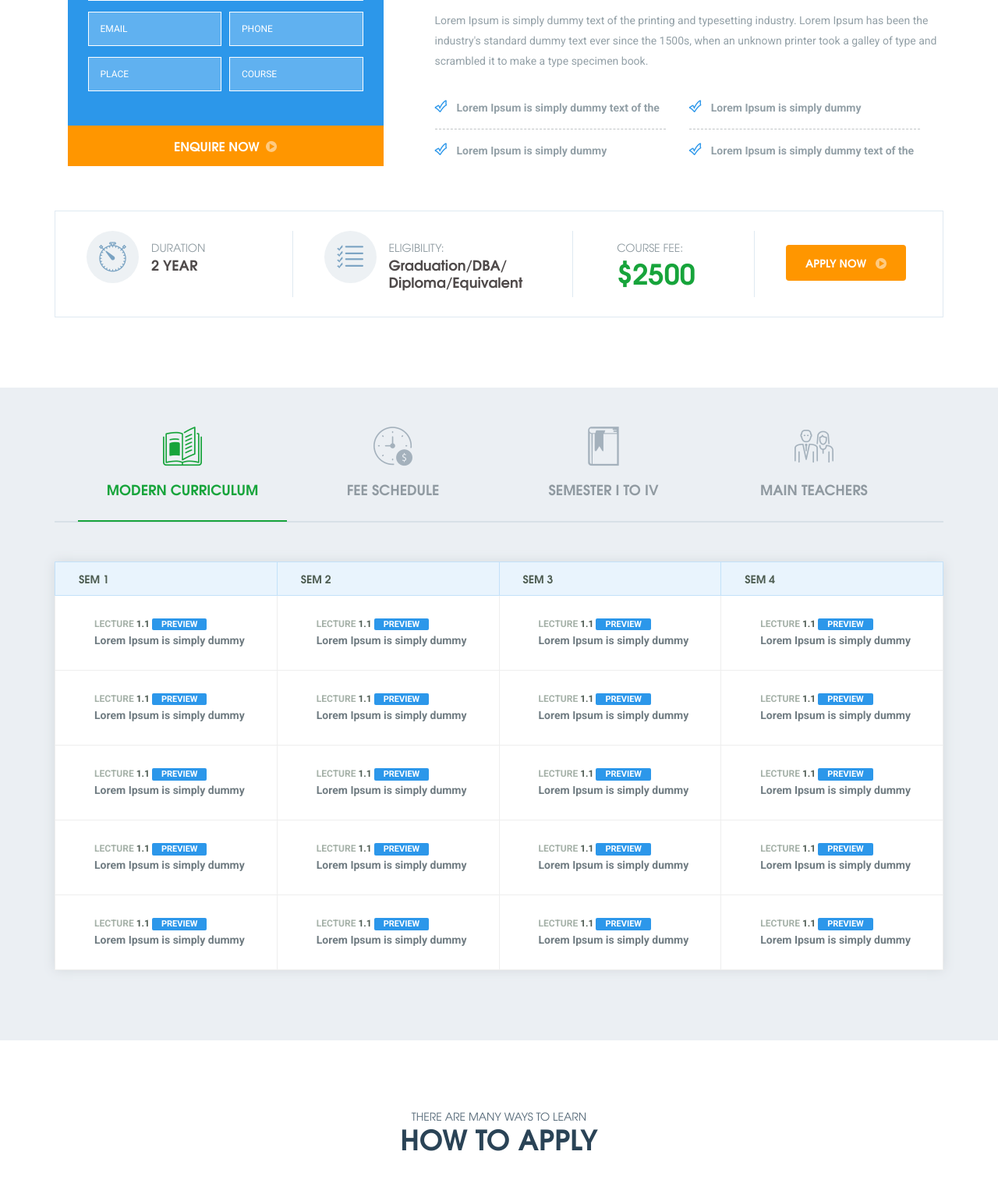
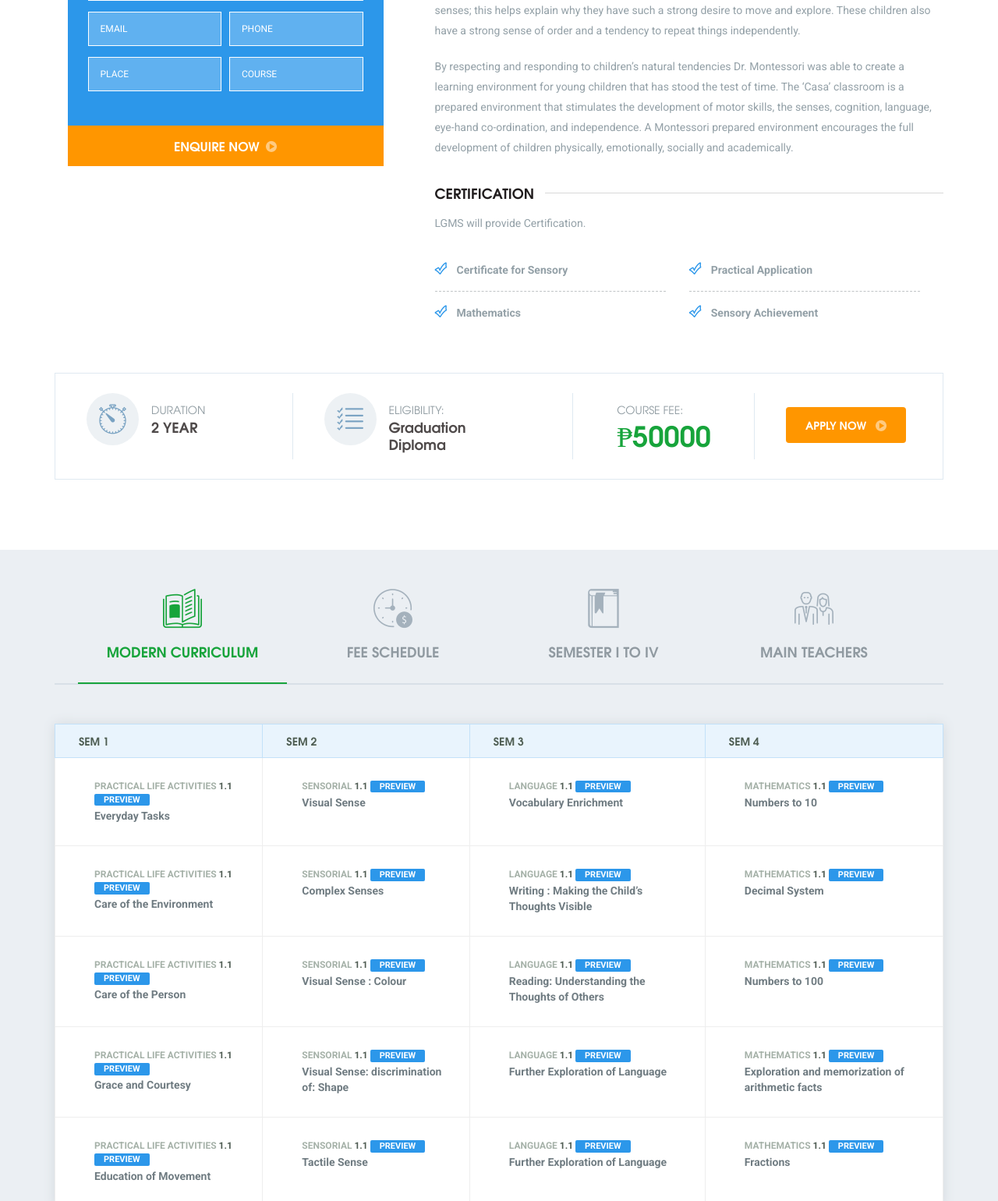
Before and after one commit to 42force/online_lgms, a Django app: template lgmssis/templates/flatpages/elementary.html in a window 1280 px wide. Shown: the part 2880-4420 px from the top of the page at 78% size. Run offline with Django 3.2, Linux system fonts and the light colour scheme; the template is opened without the code that fills it, so the values that code supplies are empty; some libraries are stand-ins or nearby versions.

Commit message:
elementary is based here..

```diff
--- a/lgmssis/templates/flatpages/elementary.html
+++ b/lgmssis/templates/flatpages/elementary.html
@@ -8,14 +8,14 @@
                 <div class="row">
                     <div class="col-sm-8 col-lg-9">
                         <div class="content">
-                            <h1>Elementary</h1>
-                            <p>Lorem Ipsum is simply dummy text of the printing and typesetting industry.</p>
+                            <h1>CASA</h1>
+                            <p>Apply Now.</p>
                         </div>
                     </div>
                     <div class="col-sm-4 col-lg-3"> <a href="apply-online.html" class="apply-online clearfix">
-                        <div class="left clearfix"> <span class="icon"><img src="images/apply-online-sm-ico.png" class="img-responsive" alt=""></span> <span class="txt">Apply Online</span> </div>
+                        <div class="left clearfix"> <span class="icon"><img src="{% static "lgmssis/images/apply-online-sm-ico.png" %}" class="img-responsive" alt=""></span> <span class="txt">Apply Online</span> </div>
                         <div class="arrow"><i class="fa fa-angle-right" aria-hidden="true"></i></div>
-                        </a> <a href="#" class="download-prospects brochure"> <span class="icon-brochure-icon"></span> <span class="small">Download:</span>Course Brochure</a> </div>
+                        </a> <a href="https://drive.google.com/open?id=1_JSOuEBc3KAq_XAiF0lTOOQfQAvZGt6F" class="download-prospects brochure"> <span class="icon-brochure-icon"></span> <span class="small">Download:</span>Course Brochure</a> </div>
                 </div>
             </div>
         </div>
@@ -27,17 +27,20 @@
                 <div class="row">
                     <div class="col-md-7 col-md-push-5 left-block">
                         <h2>COURSE DESCRIPTION</h2>
-                        <p>Lorem Ipsum is simply dummy text of the printing and typesetting industry. Lorem Ipsum has been the industry's standard dummy text ever since the 1500s, when an unknown printer took a galley of type and scrambled it to make a type specimen book. Lorem Ipsum is simply dummy text of the printing and typesetting industry. Lorem Ipsum has been the industry's standard dummy text ever since the 1500s, when an unknown printer took a galley of type and scrambled it to make a type specimen book. </p>
-                        <p>Lorem Ipsum is simply dummy text of the printing and typesetting industry. Lorem Ipsum has been the industry's standard dummy text ever since the 1500s, when an unknown printer took a galley of type and scrambled it to make a type specimen book. </p>
+                        <p>When Dr. Maria Montessori set up her first class for children ages 3 to 7, (which she called a Casa dei Bambini – a children’s home), she observed that some activities appealed to the children more than others. The activities that engaged the children fully (or put them in a state of ‘flow,’ to use the modern term coined by psychologist Mihály Csikszentmihályi) became the basis of the international Montessori Casa curriculum for 3 to 6 year olds that is found around the globe today.
+
+In considering the types of materials that fully engaged the young child, Dr. Montessori realized that in addition to the human tendencies we all have for communication, exploration and order, children have periods of development when some tendencies or sensitivities are much more pronounced than others. For the young child, these sensitivities include what Montessori termed an absorbent mind; the ability of young children to absorb the culture and language in which they exist. For example, young children naturally mimic what the adults around them do and say. Young children are also very interested in exploring their world through their senses; this helps explain why they have such a strong desire to move and explore. These children also have a strong sense of order and a tendency to repeat things independently.
+
+                        <p>By respecting and responding to children’s natural tendencies Dr. Montessori was able to create a learning environment for young children that has stood the test of time. The ‘Casa’ classroom is a prepared environment that stimulates the development of motor skills, the senses, cognition, language, eye-hand co-ordination, and independence. A Montessori prepared environment encourages the full development of children physically, emotionally, socially and academically. </p>
                         <div class="cert-head">
                             <h3>CERTIFICATION</h3>
                         </div>
-                        <p>Lorem Ipsum is simply dummy text of the printing and typesetting industry. Lorem Ipsum has been the industry's standard dummy text ever since the 1500s, when an unknown printer took a galley of type and scrambled it to make a type specimen book. </p>
+                        <p>LGMS will provide Certification. </p>
                         <ul class="cert-list clearfix">
-                            <li> Lorem Ipsum is simply dummy text of the</li>
-                            <li>Lorem Ipsum is simply dummy </li>
-                            <li>Lorem Ipsum is simply dummy </li>
-                            <li>Lorem Ipsum is simply dummy text of the</li>
+                            <li>Certificate for Sensory</li>
+                            <li>Practical Application </li>
+                            <li>Mathematics </li>
+                            <li>Sensory Achievement</li>
                         </ul>
                     </div>
                     <div class="col-md-5 col-md-pull-7">
@@ -72,11 +75,11 @@
                             </div>
                             <div class="duration eligible clearfix">
                                 <div class="icon"><span class="icon-eligibility-icon"></span></div>
-                                <div class="detail"> <span>ELIGIBILITY:</span> Graduation/DBA/<br>
-                                    Diploma/Equivalent </div>
+                                <div class="detail"> <span>ELIGIBILITY:</span> Graduation<br>
+                                    Diploma </div>
                             </div>
                             <div class="duration fee clearfix">
-                                <div class="detail"> <span>COURSE FEE:</span> $2500 </div>
+                                <div class="detail"> <span>COURSE FEE:</span> ₱50000 </div>
                             </div>
                             <a href="apply-online.html" class="btn">apply now <span class="icon-more-icon"></span></a> </div>
                     </div>
@@ -120,79 +123,79 @@
                                             <tbody>
                                                 <tr>
                                                     <td><div class="table-col1">
-                                                        <div class="lecture-txt">Lecture <span>1.1</span> <a href="#" class="preview">Preview</a> </div>
-                                                        Lorem Ipsum is simply dummy </div></td>
+                                                        <div class="lecture-txt">Practical Life Activities <span>1.1</span> <a href="#" class="preview">Preview</a> </div>
+                                                        Everyday Tasks </div></td>
                                                     <td><div class="table-col1">
-                                                        <div class="lecture-txt">Lecture <span>1.1</span> <a href="#" class="preview">Preview</a> </div>
-                                                        Lorem Ipsum is simply dummy </div></td>
+                                                        <div class="lecture-txt">Sensorial <span>1.1</span> <a href="#" class="preview">Preview</a> </div>
+                                                        Visual Sense </div></td>
                                                     <td><div class="table-col1">
-                                                        <div class="lecture-txt">Lecture <span>1.1</span> <a href="#" class="preview">Preview</a> </div>
-                                                        Lorem Ipsum is simply dummy </div></td>
+                                                        <div class="lecture-txt">Language <span>1.1</span> <a href="#" class="preview">Preview</a> </div>
+                                                        Vocabulary Enrichment </div></td>
                                                     <td><div class="table-col1">
-                                                        <div class="lecture-txt">Lecture <span>1.1</span> <a href="#" class="preview">Preview</a> </div>
-                                                        Lorem Ipsum is simply dummy </div></td>
+                                                        <div class="lecture-txt">Mathematics <span>1.1</span> <a href="#" class="preview">Preview</a> </div>
+                                                        Numbers to 10 </div></td>
                                                 </tr>
                                                 <tr>
                                                     <td><div class="table-col1">
-                                                        <div class="lecture-txt">Lecture <span>1.1</span> <a href="#" class="preview">Preview</a> </div>
-                                                        Lorem Ipsum is simply dummy </div></td>
+                                                        <div class="lecture-txt">Practical Life Activities <span>1.1</span> <a href="#" class="preview">Preview</a> </div>
+                                                        Care of the Environment </div></td>
                                                     <td><div class="table-col1">
-                                                        <div class="lecture-txt">Lecture <span>1.1</span> <a href="#" class="preview">Preview</a> </div>
-                                                        Lorem Ipsum is simply dummy </div></td>
+                                                        <div class="lecture-txt">Sensorial <span>1.1</span> <a href="#" class="preview">Preview</a> </div>
+                                                        Complex Senses </div></td>
                                                     <td><div class="table-col1">
-                                                        <div class="lecture-txt">Lecture <span>1.1</span> <a href="#" class="preview">Preview</a> </div>
-                                                        Lorem Ipsum is simply dummy </div></td>
+                                                        <div class="lecture-txt">Language <span>1.1</span> <a href="#" class="preview">Preview</a> </div>
+                                                        Writing : Making the Child’s Thoughts Visible </div></td>
                                                     <td><div class="table-col1">
-                                                        <div class="lecture-txt">Lecture <span>1.1</span> <a href="#" class="preview">Preview</a> </div>
-                                                        Lorem Ipsum is simply dummy </div></td>
+                                                        <div class="lecture-txt">Mathematics <span>1.1</span> <a href="#" class="preview">Preview</a> </div>
+                                                        Decimal System </div></td>
                                                 </tr>
                                                 <tr>
                                                     <td><div class="table-col1">
-                                                        <div class="lecture-txt">Lecture <span>1.1</span> <a href="#" class="preview">Preview</a> </div>
-                                                        Lorem Ipsum is simply dummy </div></td>
+                                                        <div class="lecture-txt">Practical Life Activities <span>1.1</span> <a href="#" class="preview">Preview</a> </div>
+                                                        Care of the Person </div></td>
                                                     <td><div class="table-col1">
-                                                        <div class="lecture-txt">Lecture <span>1.1</span> <a href="#" class="preview">Preview</a> </div>
-                                                        Lorem Ipsum is simply dummy </div></td>
+                                                        <div class="lecture-txt">Sensorial <span>1.1</span> <a href="#" class="preview">Preview</a> </div>
+                                                        Visual Sense : Colour </div></td>
                                                     <td><div class="table-col1">
-                                                        <div class="lecture-txt">Lecture <span>1.1</span> <a href="#" class="preview">Preview</a> </div>
-                                                        Lorem Ipsum is simply dummy </div></td>
+                                                        <div class="lecture-txt">Language <span>1.1</span> <a href="#" class="preview">Preview</a> </div>
+                                                        Reading: Understanding the Thoughts of Others </div></td>
                                                     <td><div class="table-col1">
-                                                        <div class="lecture-txt">Lecture <span>1.1</span> <a href="#" class="preview">Preview</a> </div>
-                                                        Lorem Ipsum is simply dummy </div></td>
+                                                        <div class="lecture-txt">Mathematics <span>1.1</span> <a href="#" class="preview">Preview</a> </div>
+                                                        Numbers to 100 </div></td>
                                                 </tr>
                                                 <tr>
                                                   <td><div class="table-col1">
-                                                        <div class="lecture-txt">Lecture <span>1.1</span> <a href="#" class="preview">Preview</a> </div>
-                                                        Lorem Ipsum is simply dummy </div></td>
+                                                      <div class="lecture-txt">Practical Life Activities <span>1.1</span> <a href="#" class="preview">Preview</a> </div>
+                                                      Grace and Courtesy </div></td>
                                                   <td><div class="table-col1">
-                                                        <div class="lecture-txt">Lecture <span>1.1</span> <a href="#" class="preview">Preview</a> </div>
-                                                        Lorem Ipsum is simply dummy </div></td>
+                                                      <div class="lecture-txt">Sensorial <span>1.1</span> <a href="#" class="preview">Preview</a> </div>
+                                                      Visual Sense: discrimination of: Shape </div></td>
                                                   <td><div class="table-col1">
-                                                        <div class="lecture-txt">Lecture <span>1.1</span> <a href="#" class="preview">Preview</a> </div>
-                                                        Lorem Ipsum is simply dummy </div></td>
+                                                      <div class="lecture-txt">Language <span>1.1</span> <a href="#" class="preview">Preview</a> </div>
+                                                      Further Exploration of Language </div></td>
                                                   <td><div class="table-col1">
-                                                        <div class="lecture-txt">Lecture <span>1.1</span> <a href="#" class="preview">Preview</a> </div>
-                                                        Lorem Ipsum is simply dummy </div></td>
+                                                      <div class="lecture-txt">Mathematics <span>1.1</span> <a href="#" class="preview">Preview</a> </div>
+                                                      Exploration and memorization of arithmetic facts </div></td>
                                                 </tr>
                                                 <tr>
                                                   <td><div class="table-col1">
-                                                        <div class="lecture-txt">Lecture <span>1.1</span> <a href="#" class="preview">Preview</a> </div>
-                                                        Lorem Ipsum is simply dummy </div></td>
+                                                      <div class="lecture-txt">Practical Life Activities <span>1.1</span> <a href="#" class="preview">Preview</a> </div>
+                                                      Education of Movement </div></td>
                                                   <td><div class="table-col1">
-                                                        <div class="lecture-txt">Lecture <span>1.1</span> <a href="#" class="preview">Preview</a> </div>
-                                                        Lorem Ipsum is simply dummy </div></td>
+                                                      <div class="lecture-txt">Sensorial <span>1.1</span> <a href="#" class="preview">Preview</a> </div>
+                                                      Tactile Sense </div></td>
                                                   <td><div class="table-col1">
-                                                        <div class="lecture-txt">Lecture <span>1.1</span> <a href="#" class="preview">Preview</a> </div>
-                                                        Lorem Ipsum is simply dummy </div></td>
+                                                      <div class="lecture-txt">Language <span>1.1</span> <a href="#" class="preview">Preview</a> </div>
+                                                      Further Exploration of Language </div></td>
                                                   <td><div class="table-col1">
-                                                        <div class="lecture-txt">Lecture <span>1.1</span> <a href="#" class="preview">Preview</a> </div>
-                                                        Lorem Ipsum is simply dummy </div></td>
+                                                      <div class="lecture-txt">Mathematics <span>1.1</span> <a href="#" class="preview">Preview</a> </div>
+                                                      Fractions </div></td>
                                                 </tr>
                                             </tbody>
                                         </table>
                                     </div>
                                 </div>
-                                <div class="tab-pane fade" role="tabpanel" id="schedule" aria-labelledby="schedule-tab">
+                                <div class="tab-pane fade show" role="tabpanel" id="schedule" aria-labelledby="schedule-tab">
                                     <div class="table-responsive">
                                         <table class="table course-table table-bordered">
                                             <thead>
@@ -204,29 +207,29 @@
                                             <tbody>
                                                 <tr>
                                                     <td><div class="table-col1"> One Time Payment</div></td>
-                                                    <td><div class="fee-amt"> $2500</div></td>
+                                                    <td><div class="fee-amt"> ₱ 80000</div></td>
                                                 </tr>
                                                 <tr>
                                                     <td><div class="table-col1"> Short term Installment Plan </div></td>
-                                                    <td><div class="fee-amt">$2700</div>
+                                                    <td><div class="fee-amt">₱ 20000</div>
                                                         <ul class="fee-details">
-                                                            <li>Lorem Ipsum is simply dummy text of the</li>
-                                                            <li>Lorem Ipsum is simply dummy </li>
+                                                            <li>Short Term requests</li>
+                                                            <li>Short Term Application</li>
                                                         </ul></td>
                                                 </tr>
                                                 <tr>
                                                     <td><div class="table-col1"> Short term Installment Plan </div></td>
-                                                    <td><div class="fee-amt">$3000</div>
+                                                    <td><div class="fee-amt">₱ 5000</div>
                                                         <ul class="fee-details">
-                                                            <li>Lorem Ipsum is simply dummy text of the</li>
-                                                            <li>Lorem Ipsum is simply dummy </li>
+                                                            <li>PLans Available</li>
+                                                            <li>Plans Request </li>
                                                         </ul></td>
                                                 </tr>
                                             </tbody>
                                         </table>
                                     </div>
                                 </div>
-                                <div class="tab-pane fade" role="tabpanel" id="semester" aria-labelledby="semester-tab">
+                                <div class="tab-pane fade active" role="tabpanel" id="semester" aria-labelledby="semester-tab">
                                     <div class="row">
                                         <div class="col-sm-6">
                                             <ul class="content">
@@ -272,7 +275,7 @@
                                         </div>
                                     </div>
                                 </div>
-                                <div class="tab-pane fade" role="tabpanel" id="teachers" aria-labelledby="teachers-tab">
+                                <div class="tab-pane fade active" role="tabpanel" id="teachers" aria-labelledby="teachers-tab">
                                     <ul class="row browse-teachers-list clearfix">
                                         <li class="col-xs-6 col-sm-3">
                                             <figure> <img src="images/teacher1.jpg" alt="" width="123" height="124"> </figure>
@@ -334,17 +337,23 @@
                 <h2><span>There are many ways to learn</span>How to Apply</h2>
                 <ul class="row">
                     <li class="col-sm-4">
-                        <div class="icon-block"> <span class="num">1</span> <img src="images/registration-ico.png" alt=""></div>
+                        <div class="icon-block"> <span class="num">1</span> <img src="{% static "lgmssis/images/registration-ico.png"%}" alt=""></div>
                         <h3>REGISTRATION</h3>
-                        <p>Lorem Ipsum is simply dummy text of the printing and typesetting industry. Lorem Ipsum has been the industry's</p>
+                        <p>Fill up the application form and attach requirements</p>
+                        <p>Arrange for an interview. </p>
+                        <p>Have the child undergo assessment.</p>
+                        <p>Settle Tuition Fee</p>
                     </li>
                     <li class="col-sm-4">
-                        <div class="icon-block"> <span class="num">2</span> <img src="images/doc-ico.png" alt=""></div>
+                      {% load static %}
+                        <div class="icon-block"> <span class="num">2</span> <img src="{% static "lgmssis/images/registration-ico.png"%}" alt=""></div>
                         <h3>DOCUMENTATION</h3>
-                        <p>Lorem Ipsum is simply dummy text of the printing and typesetting industry. Lorem Ipsum has been the industry's</p>
+                        <p>Latest Birth Certificate</p>
+                        <p>Latest Baptismal Certificate</p>
+                        <p>Latest Report Card or Equivalent</p>
                     </li>
                     <li class="col-sm-4 active">
-                        <div class="icon-block"> <span class="num">3</span> <img src="images/get-start-ico.png" alt=""></div>
+                        <div class="icon-block"> <span class="num">3</span> <img src="{% static "lgmssis/images/get-start-ico.png"%}" alt=""></div>
                         <h3>Get started now</h3>
                         <p>Lorem Ipsum is simply dummy text of the printing and typesetting industry. Lorem Ipsum has been the industry's</p>
                     </li>
```
Lines whose indentation alone changed are shown as unchanged.
